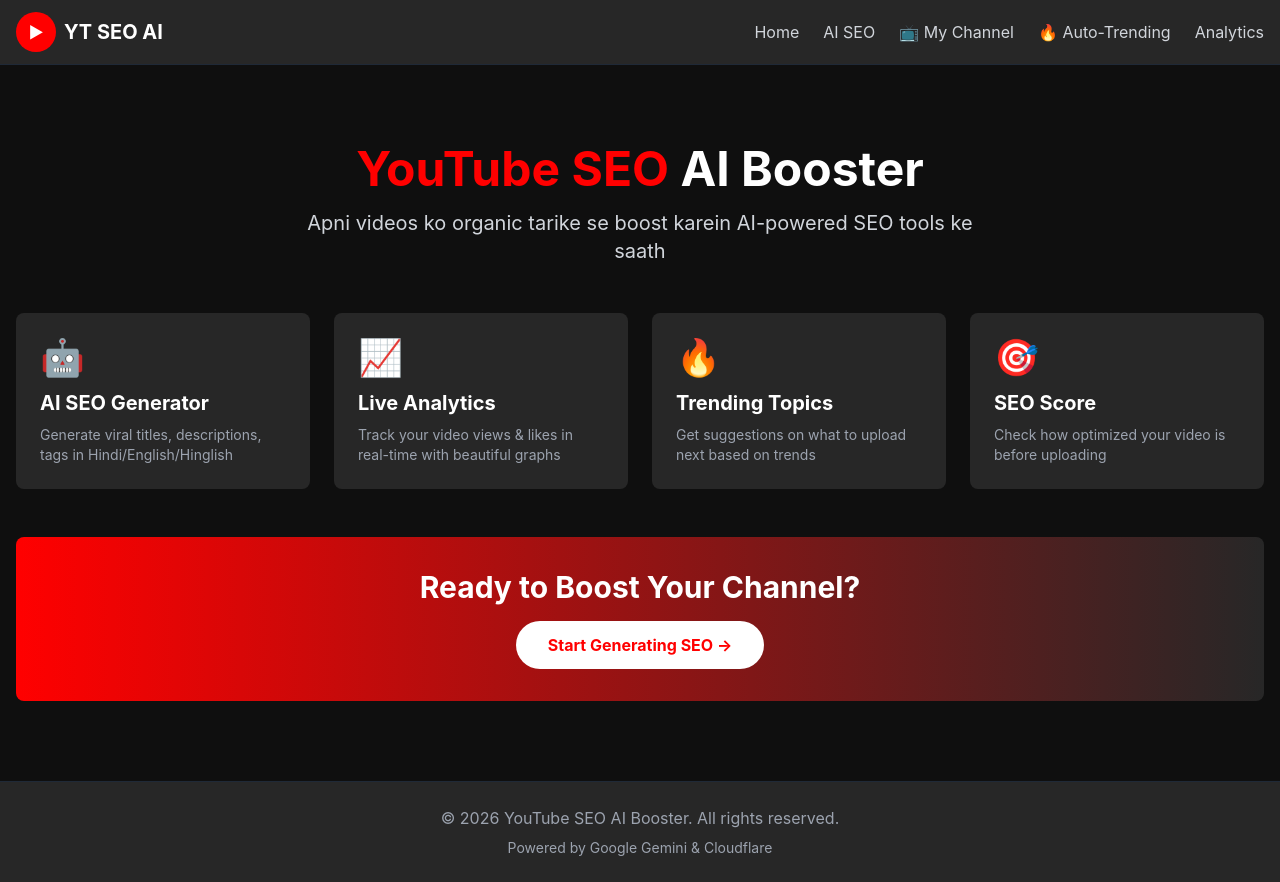
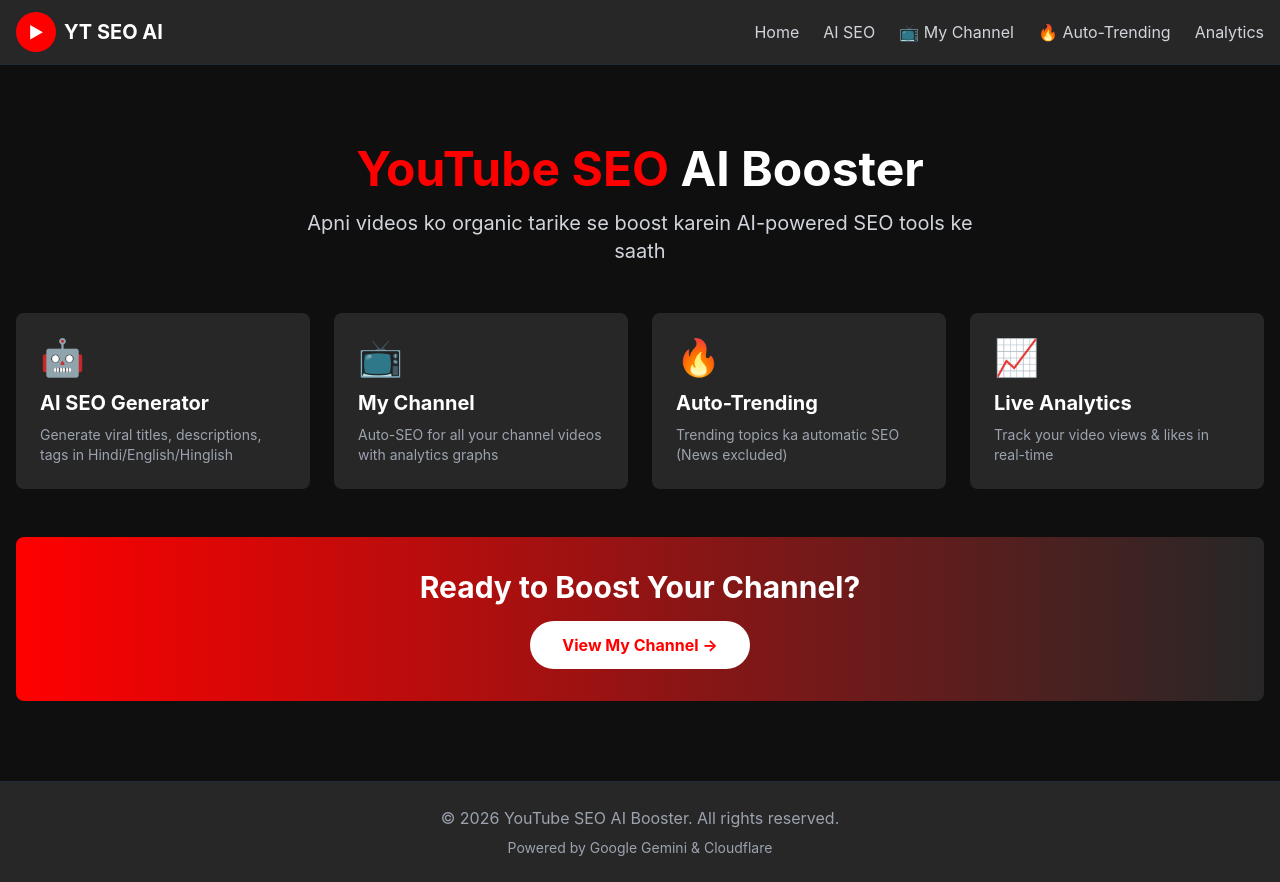
Before and after one commit to aashumalik784/yt-seo, a React (Vite) app in the folder frontend/: page / in a window 1280 px wide. Built offline with nearby package versions, Linux system fonts and the light colour scheme; no server answers.

Commit message:
Home.jsx

```diff
--- a/frontend/src/pages/Home.jsx
+++ b/frontend/src/pages/Home.jsx
@@ -3,9 +3,9 @@ import { Link } from 'react-router-dom'
 export default function Home() {
   const features = [
     { icon: '🤖', title: 'AI SEO Generator', desc: 'Generate viral titles, descriptions, tags in Hindi/English/Hinglish', link: '/seo' },
-    { icon: '📈', title: 'Live Analytics', desc: 'Track your video views & likes in real-time with beautiful graphs', link: '/analytics' },
-    { icon: '🔥', title: 'Trending Topics', desc: 'Get suggestions on what to upload next based on trends', link: '/dashboard' },
-    { icon: '🎯', title: 'SEO Score', desc: 'Check how optimized your video is before uploading', link: '/dashboard' }
+    { icon: '📺', title: 'My Channel', desc: 'Auto-SEO for all your channel videos with analytics graphs', link: '/my-channel' },
+    { icon: '🔥', title: 'Auto-Trending', desc: 'Trending topics ka automatic SEO (News excluded)', link: '/auto-trending' },
+    { icon: '📈', title: 'Live Analytics', desc: 'Track your video views & likes in real-time', link: '/analytics' }
   ]
 
   return (
@@ -31,8 +31,8 @@ export default function Home() {
 
       <div className="bg-gradient-to-r from-ytred to-ytgray rounded-lg p-8 text-center">
         <h2 className="text-3xl font-bold mb-4">Ready to Boost Your Channel?</h2>
-        <Link to="/seo" className="inline-block bg-white text-ytred px-8 py-3 rounded-full font-bold hover:bg-gray-200 transition">
-          Start Generating SEO →
+        <Link to="/my-channel" className="inline-block bg-white text-ytred px-8 py-3 rounded-full font-bold hover:bg-gray-200 transition">
+          View My Channel →
         </Link>
       </div>
     </div>
```
